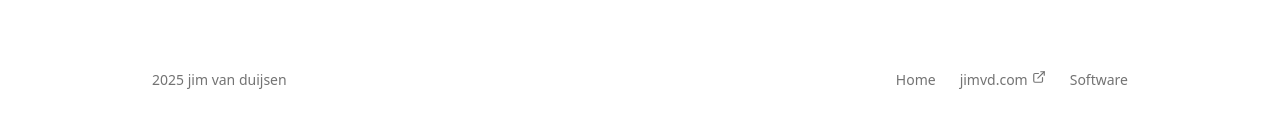
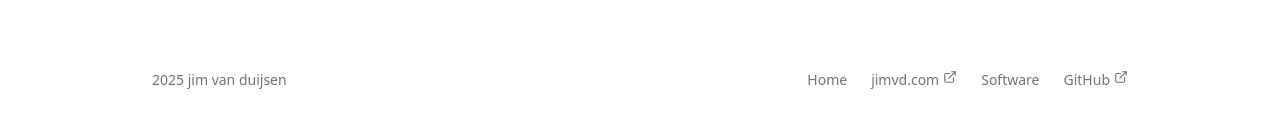
Before and after one commit to jim74763/template-site, a Next.js app: page / in a window 1280 px wide. Shown: the part 815-951 px from the top of the page. Built offline with nearby package versions, Linux system fonts and the light colour scheme.

Commit message:
update GitHub links and footer navigation

```diff
--- a/app/page.tsx
+++ b/app/page.tsx
@@ -28,7 +28,7 @@ export default function HomePage() {
         <p className="text-xl text-muted-foreground max-w-2xl mx-auto">
           Explore our collection of professionally designed templates, when you work with me this is what you can expect your website to look like.
           Built with <Link href="/software" className="text-primary hover:underline">modern technologies</Link> for optimal performance.
-          View the source code on <Link href="https://github.com" className="text-primary hover:underline inline-flex items-center gap-1">
+          View the source code on <Link href="https://github.com/jim74763/template-site" className="text-primary hover:underline inline-flex items-center gap-1">
             GitHub <ArrowRight className="h-4 w-4" />
           </Link>
         </p>
--- a/components/footer.tsx
+++ b/components/footer.tsx
@@ -15,6 +15,11 @@ const links = [
     title: "Software",
     href: "/software",
   },
+  {
+    title: "GitHub",
+    href: "https://github.com/jim74763/template-site",
+    isExternal: true,
+  }
 ];
 
 export default function FooterSection() {
```
Also changed, not shown: 1 other file (tests, documents, lock files or other folders).
